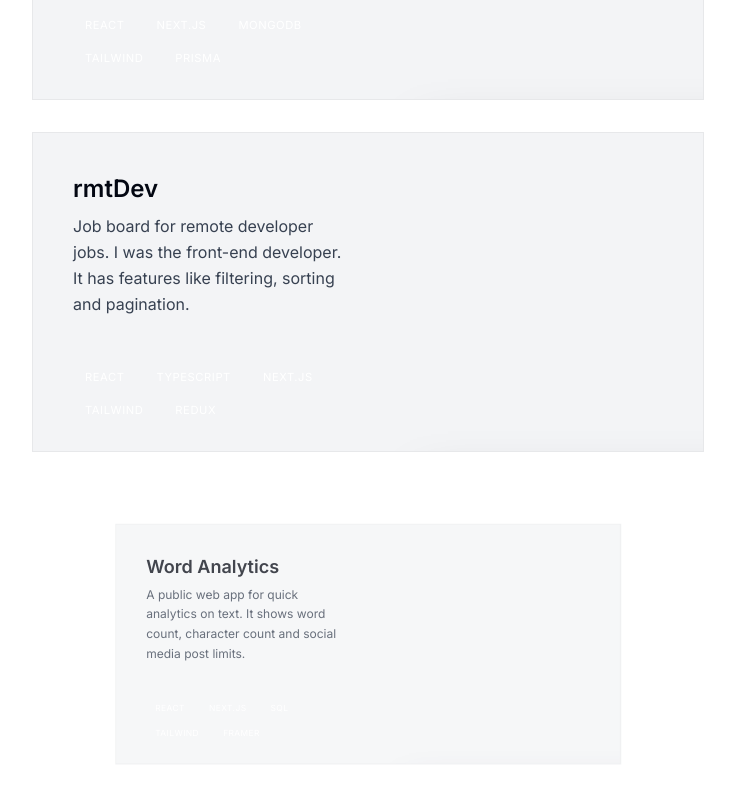
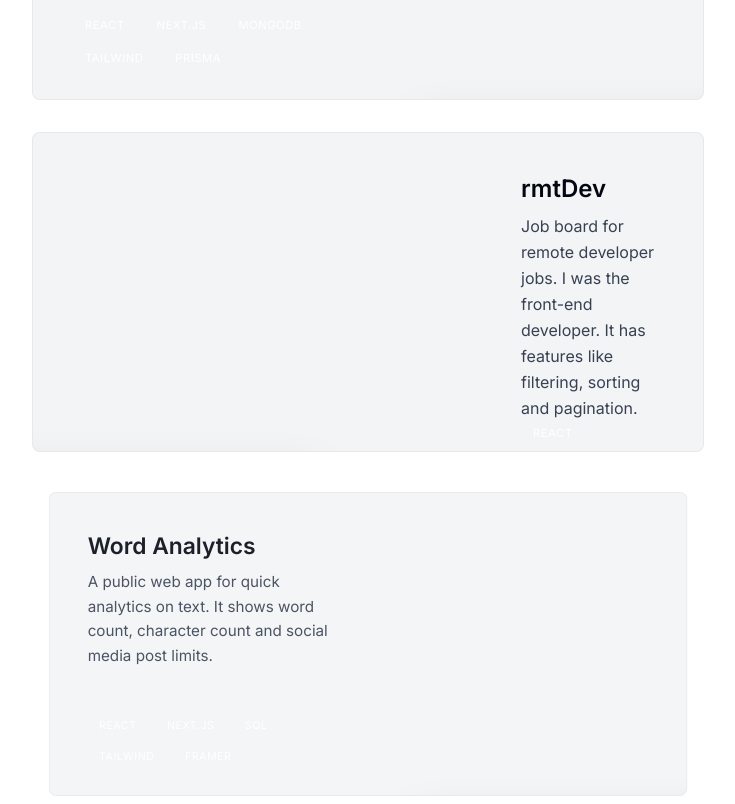
Before and after one commit to OldSociety/2024-portfolio, a Next.js app: page / in a window 1280 px wide. Shown: the part 1640-2444 px from the top of the page, without its empty margins (272-1007 px from the left). Built offline with nearby package versions, Linux system fonts and the light colour scheme.

Commit message:
rounded corners, flip image

```diff
--- a/components/project.tsx
+++ b/components/project.tsx
@@ -1,7 +1,7 @@
 'use client'
 
 import { projectsData } from '@/lib/data'
-import { motion, useScroll } from 'framer-motion'
+import { motion, useScroll, useTransform } from 'framer-motion'
 import { useRef } from 'react'
 import Image from 'next/image'
 
@@ -18,14 +18,16 @@
     target: ref,
     offset: ['0 1', '1.33 1'],
   })
+  const scaleProgress = useTransform(scrollYProgress, [0, 1], [0.8, 1])
+  const opacityProgress = useTransform(scrollYProgress, [0, 1], [0.6, 1])
 
   return (
     <motion.div
-      className="mb-3 sm:mb-8 last:mb-0 "
+      className="group mb-3 sm:mb-8 last:mb-0 "
       ref={ref}
-      style={{ scale: scrollYProgress, opacity: scrollYProgress }}
+      style={{ scale: scaleProgress, opacity: opacityProgress }}
     >
-      <section className="group bg-gray-100 max-w-[42rem] border border-black/5 overflow-hidden sm:pr-8 relative sm:h-[20rem] even:pl-8 hover:bg-gray-200 transition">
+      <section className=" bg-gray-100 max-w-[42rem] border border-black/5 rounded-lg overflow-hidden sm:pr-8 relative sm:h-[20rem] group-even:pl-8 hover:bg-gray-200 transition">
         <div className="pt-4 pb-7 px-5 sm:pl-10 sm:pr-2 sm:pt-10 sm:max-w-[50%] flex flex-col h-full group-even:ml-[26rem]">
           <h3 className="text-2xl font-semibold">{title}</h3>
           <p className="mt-2 leading-relaxed text-gray-700">{description}</p>
```
